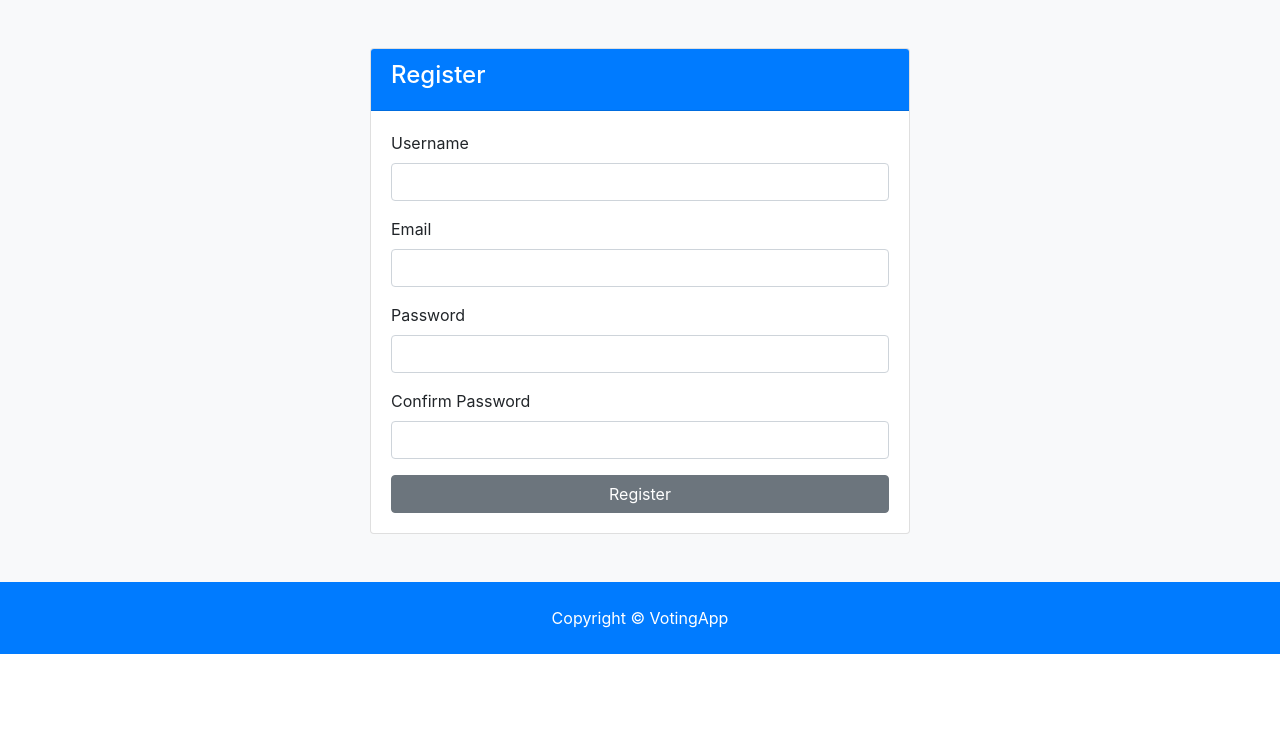
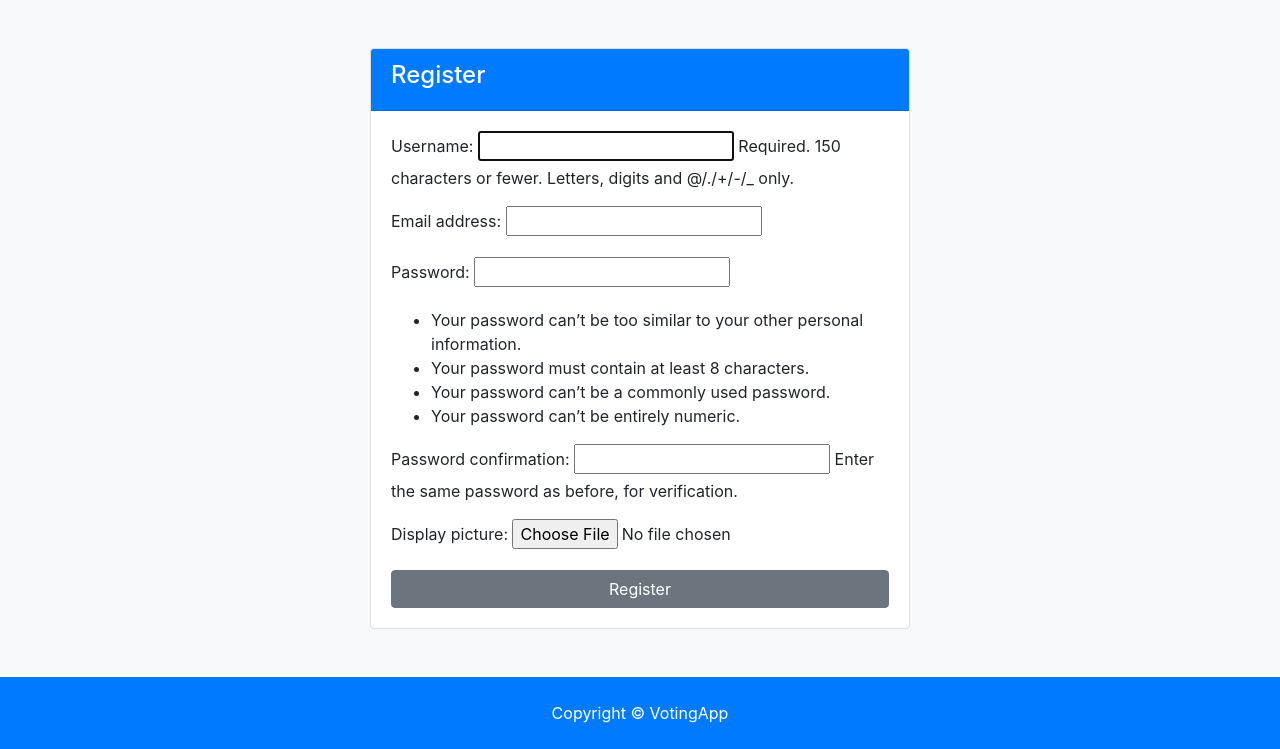
Before and after one commit to yashacon/VotingAPP, a Django app: page /register in a window 1280 px wide. Shown: the part 56-805 px from the top of the page. Before the commit the page ends 710 px from the top, so only its background shows below. Run offline with Django 3.2, Linux system fonts and the light colour scheme; some libraries are stand-ins or nearby versions.

Commit message:
Added display picture field for users using Forms and extending default User Model

```diff
--- a/requirements.txt
+++ b/requirements.txt
@@ -1 +1,2 @@
 Django==3.0.3
+Pillow
--- a/templates/partials/_navbar.html
+++ b/templates/partials/_navbar.html
@@ -6,15 +6,17 @@
 
         <ul class="navbar-nav ml-auto">
           {% if user.is_authenticated %}
-            <li
-            {% if 'Vote' in request.path %}
-              class="nav-item active mr-3"
-            {% else %}
-              class="nav-item mr-3"
+
+            {% if user.userprofile.display_picture %}
+            <div class="col-md-2">
+              <a href="{{ user.userprofile.display_picture.url }}" data-lightbox="home-images"></a>
+                <img src="{{ user.userprofile.display_picture.url }}" alt="240" >
+              </a>
+            </div>
             {% endif %}
-            >
-              <a class="nav-link" href="{% url 'Vote' %}"></a>
-            </li>
+            <a class="nav-link">
+              {{ user.username }}
+            </a>
             <li class="nav-item mr-3">
               <a href="javascript:{document.getElementById('logout').submit()}" class="nav-link">
                 <i class="fas fa-sign-out-alt"></i> Logout
--- a/templates/register.html
+++ b/templates/register.html
@@ -15,27 +15,13 @@
             <div class="card-body">
               <!-- Alerts -->
               {% include 'partials/_alerts.html' %}
-              <form action="{% url 'Register' %}" method="POST">
+              <form method="POST" action="{% url 'Register' %}" enctype='multipart/form-data'>
                   {% csrf_token %}
+                  {{ form.as_p }}
+                  {{ profile_form.as_p }}
+                  <input type="submit" value="Register" class="btn btn-secondary btn-block">
+              </form>
 
-                <div class="form-group">
-                  <label for="username">Username</label>
-                  <input type="text" name="username" class="form-control" required>
-                </div>
-                <div class="form-group">
-                  <label for="email">Email</label>
-                  <input type="email" name="email" class="form-control" required>
-                </div>
-                <div class="form-group">
-                  <label for="password2">Password</label>
-                  <input type="password" name="password" class="form-control" required>
-                </div>
-                <div class="form-group">
-                  <label for="password">Confirm Password</label>
-                  <input type="password" name="password2" class="form-control" required>
-                </div>
-                <input type="submit" value="Register" class="btn btn-secondary btn-block">
-              </form>
             </div>
           </div>
         </div>
--- /dev/null
+++ b/vote/forms.py
@@ -0,0 +1,17 @@
+from django import forms
+from django.contrib.auth.forms import UserCreationForm
+from django.contrib.auth.models import User
+from .models import Userprofile
+
+class ExtendedUserCreationForm(UserCreationForm):
+
+    class Meta:
+        model=User
+        fields=['username','email','password1','password2']
+
+
+
+class UserprofileForm(forms.ModelForm):
+    class Meta:
+        model=Userprofile
+        fields=['display_picture']
--- a/vote/models.py
+++ b/vote/models.py
@@ -1,5 +1,22 @@
 from django.db import models
+from django.contrib.auth.models import User
+
+import os
+
+def get_upload_path(instance, filename):
+    fileName, fileExtension = os.path.splitext(filename)
+    return os.path.join(
+      "user_%s" % instance.user.username,"user_{0}.{1}" .format(instance.user.username,fileExtension) )
+
 # Create your models here.
+class Userprofile(models.Model):
+    user=models.OneToOneField(User,on_delete=models.CASCADE)
+    display_picture=models.ImageField(upload_to=get_upload_path)
+    def __str__(self):
+        return self.user.username
+
+
+
 class Item(models.Model):
     title=models.CharField(max_length=200)
     count=models.IntegerField(default=0)
--- a/vote/views.py
+++ b/vote/views.py
@@ -1,8 +1,8 @@
 from django.shortcuts import render,redirect,get_object_or_404
 from django.contrib import messages,auth
-from django.contrib.auth.models import User
 from django.core.paginator import EmptyPage,Paginator
-from .models import Item,Voted
+from .models import Item,Voted,Userprofile
+from .forms import *
 # Create your views here.
 def login(request):
     if request.user.is_authenticated:
@@ -25,26 +25,15 @@ def login(request):
         return render(request,'login.html')
 def vote(request):
     if request.user.is_authenticated:
-        if request.user.is_staff:
-            items=Item.objects.all()
-            paginator=Paginator(items,3)
-            page=request.GET.get('page')
-            pagged_items=paginator.get_page(page)
+        items=Item.objects.all()
+        paginator=Paginator(items,3)
+        page=request.GET.get('page')
+        pagged_items=paginator.get_page(page)
 
-            context={
-                'items':pagged_items
-            }
-            return render(request,'items1.html',context)
-        else:
-            items=Item.objects.all()
-            paginator=Paginator(items,3)
-            page=request.GET.get('page')
-            pagged_items=paginator.get_page(page)
-
-            context={
-                'items':pagged_items
-            }
-            return render(request,'items.html',context)
+        context={
+           'items':pagged_items
+        }
+        return render(request,'items.html',context)
 
     else:
         messages.error(request,'You need to login to access the page')
@@ -106,33 +95,37 @@ def register(request):
         return redirect('Vote')
     if request.method=='POST':
 
-        username=request.POST['username']
-        email=request.POST['email']
-        password=request.POST['password']
-        password2=request.POST['password2']
+        form=ExtendedUserCreationForm(request.POST)
+        profile_form=UserprofileForm(request.POST,request.FILES)
+        print (str(form.is_valid())+"and"+str(profile_form.is_valid()))
+        if form.is_valid() and profile_form.is_valid():
 
-        if password==password2:
-            if User.objects.filter(username=username).exists():
-                messages.error(request,'This Username is Not Available')
+            username=form.cleaned_data.get('username')
+            email=form.cleaned_data.get('email')
+            password=form.cleaned_data.get('password1')
+            password2=form.cleaned_data.get('password2')
+            dp=profile_form.cleaned_data.get('display_picture')
+
+            if User.objects.filter(email=email).exists():
+                messages.error(request,'This Email Already Exist')
                 return redirect('Register')
-            else:
-                if User.objects.filter(email=email).exists():
-                    messages.error(request,'This Email is being Used')
-                    return redirect('Register')
-                else:
-                    user=User.objects.create_user(
-                        username=username,
-                        password=password,
-                        email=email,
-                    )
-                    auth.login(request,user)
-                    messages.success(request,'You are logged in')
-                    return redirect('Vote')
+
+            user=form.save()
+            userprofile=Userprofile(user=user,display_picture=dp)
+            userprofile.save()
+
+            auth.login(request,user)
+            messages.success(request,'You are logged in')
+            return redirect('Vote')
         else:
-            messages.error(request,'Passwords do not match')
-            return redirect('Register')
+            for msg in form.error_messages:
+                print(form.error_messages[msg])
+
+            return render(request,"register.html",{'form':form,'profile_form':profile_form})
     else:
-        return render(request,'register.html')
+        form=ExtendedUserCreationForm()
+        profile_form=UserprofileForm()
+        return render(request,'register.html',{'form':form,'profile_form':profile_form})
 
 def logout(request):
     if request.method=='POST':
--- a/votingAPP/settings.py
+++ b/votingAPP/settings.py
@@ -119,3 +119,6 @@ USE_TZ = True
 # https://docs.djangoproject.com/en/3.0/howto/static-files/
 
 STATIC_URL = '/static/'
+
+MEDIA_ROOT=os.path.join(BASE_DIR,'media')
+MEDIA_URL='/media/'
--- a/votingAPP/urls.py
+++ b/votingAPP/urls.py
@@ -15,8 +15,10 @@ Including another URLconf
 """
 from django.contrib import admin
 from django.urls import path,include
-
+from django.conf import settings
+from django.conf.urls.static import static
+from django.contrib.staticfiles.storage import staticfiles_storage
 urlpatterns = [
     path('admin/', admin.site.urls),
     path('',include('vote.urls')),
-]
+]+ static(settings.MEDIA_URL,document_root=settings.MEDIA_ROOT)
```
Also changed, not shown: vote/admin.py (+14 -2 lines), media/user_fi/ME.JPG (added), media/user_yasg/user_yasg.jpg (added), media/user_yashj/user_yashj..JPG (added), vote/migrations/0004_userprofile.py (added), vote/migrations/0005_auto_20200215_0225.py (added).
